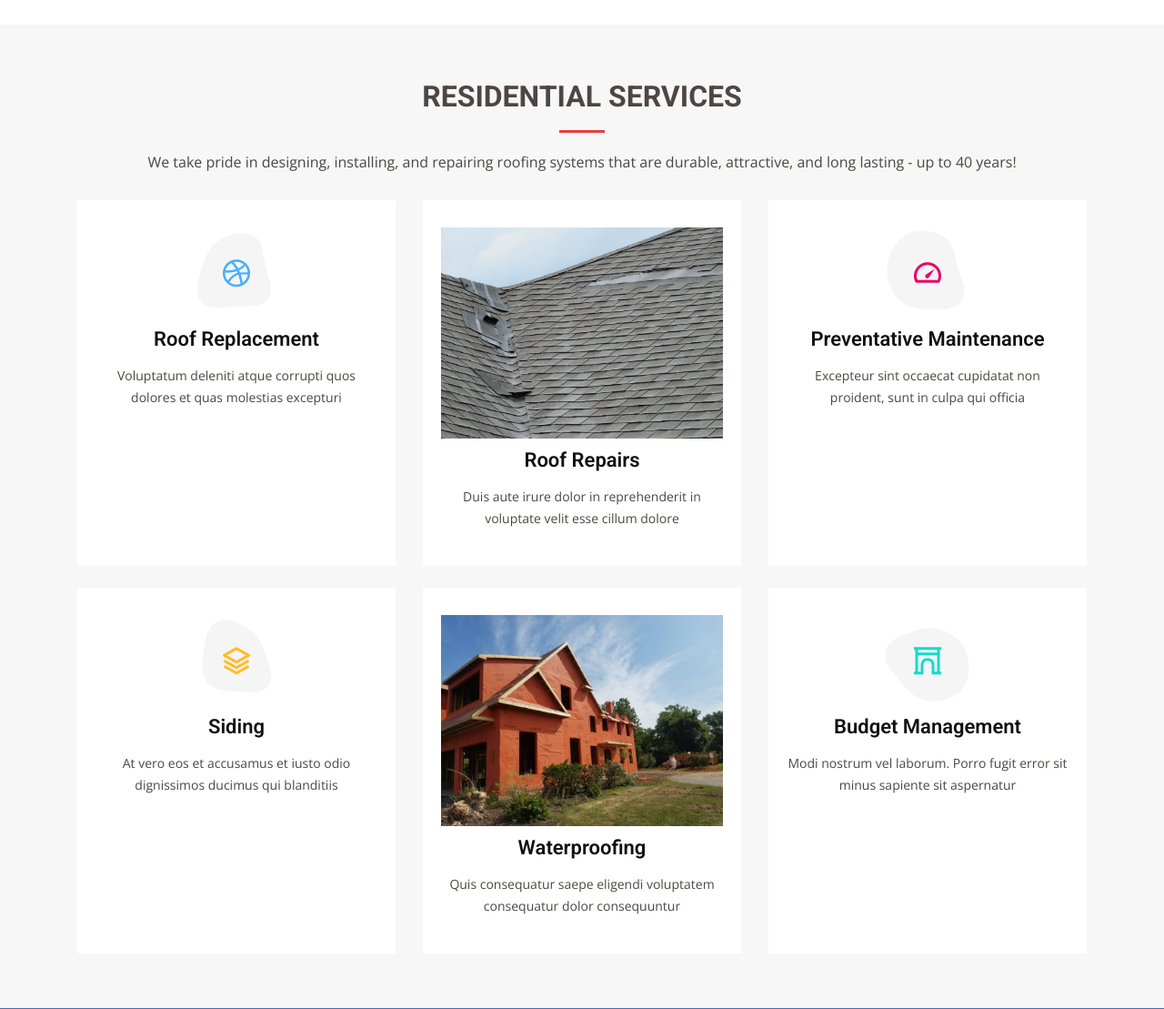
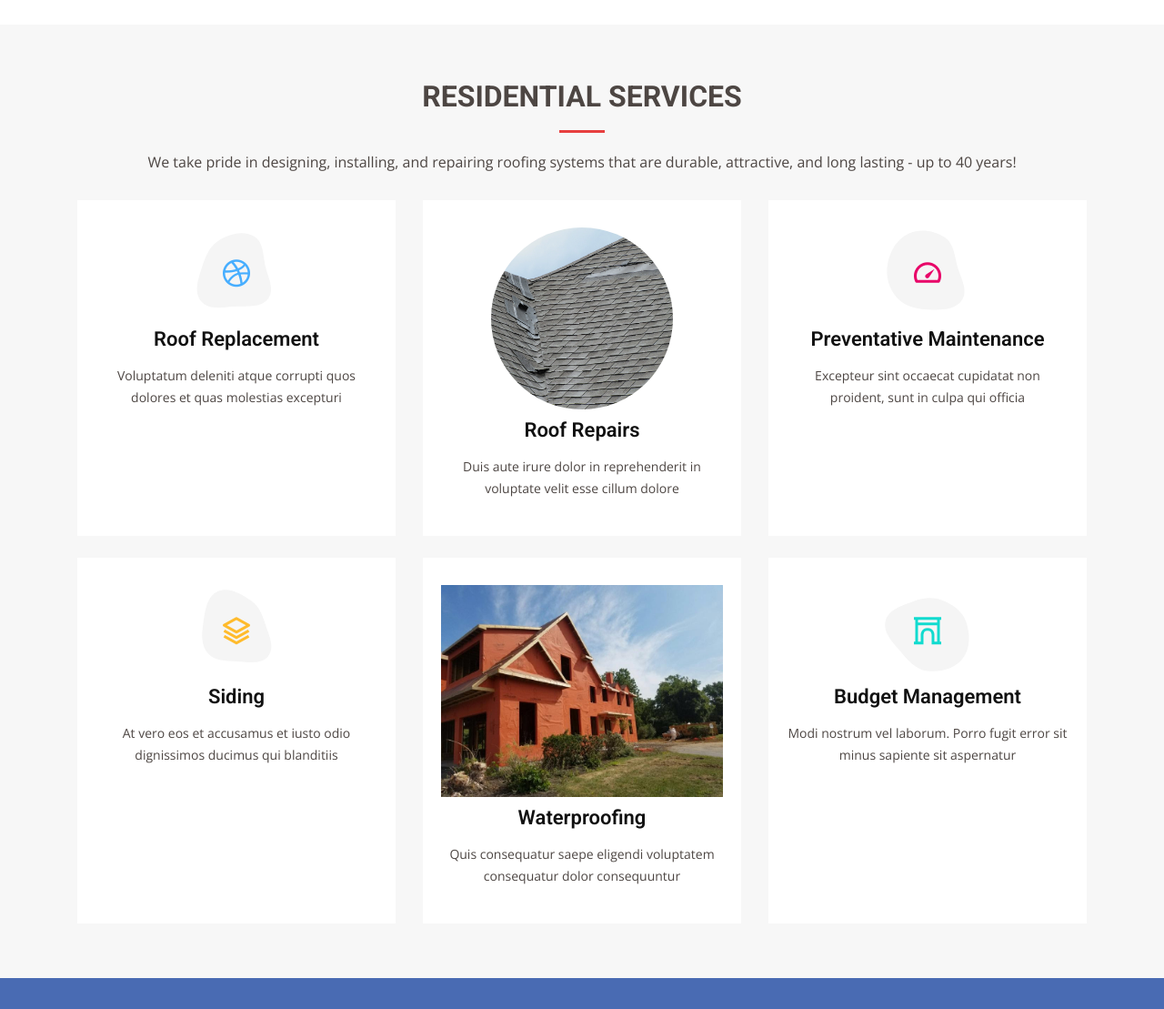
Before and after one commit to jtangir87/exteriordd, a Django app: page / in a window 1280 px wide. Shown: the part 1375-2484 px from the top of the page at 91% size. Run offline with Django 3.2, Linux system fonts and the light colour scheme; some libraries are stand-ins or nearby versions.

Commit message:
round service image option

```diff
--- a/exteriordd/static/css/style.css
+++ b/exteriordd/static/css/style.css
@@ -649,6 +649,15 @@ section {
   position: relative;
 }
 
+.services .icon-box .icon-img .img-round {
+  border-radius: 50%;
+  position: relative;
+  overflow: hidden;
+  width: 200px;
+  height: 200px
+}
+
+
 .services .icon-box .icon i {
   font-size: 36px;
   transition: 0.5s;
--- a/templates/pages/home.html
+++ b/templates/pages/home.html
@@ -121,7 +121,7 @@
           <div class="col-lg-4 col-md-6 d-flex align-items-stretch mt-4 mt-md-0" data-aos="zoom-in" data-aos-delay="200">
             <div class="icon-box iconbox-orange ">
               <div class="icon-img">
-                <img class="img-fluid" src="{% static 'img/services/missing-shingles.jpg' %}" >
+                <img class="img-fluid img-round" src="{% static 'img/services/missing-shingles.jpg' %}" >
               </div>
               <h4><a href="">Roof Repairs</a></h4>
               <p>Duis aute irure dolor in reprehenderit in voluptate velit esse cillum dolore</p>
```
